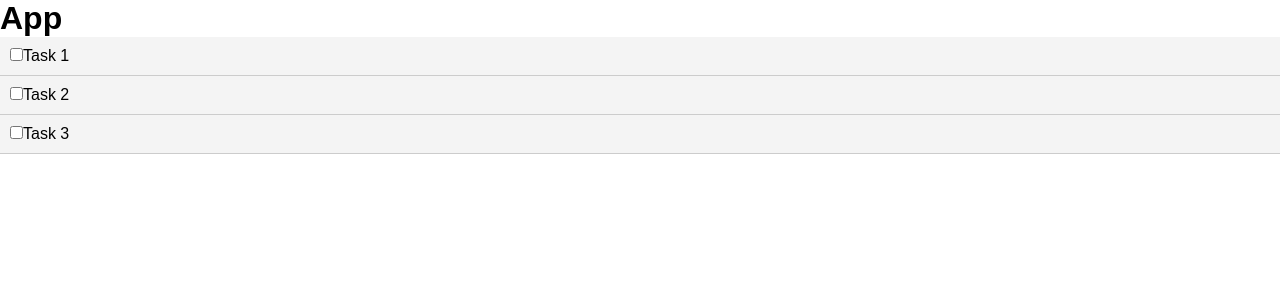
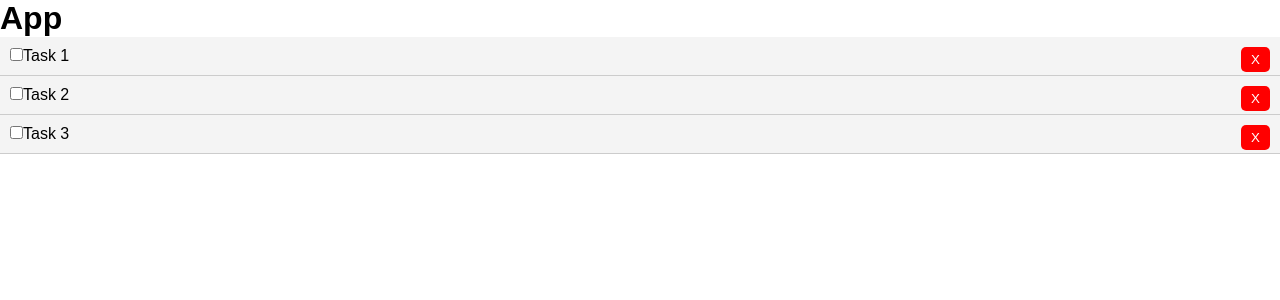
Before and after one commit to darshanxyz/react-todo-list, a React (Create React App) app: page / in a window 1280 px wide. Shown: the top 300 px of the page. Built offline with nearby package versions, Linux system fonts and the light colour scheme.

Commit message:
added the delete functionality on the front-end

```diff
--- a/src/App.js
+++ b/src/App.js
@@ -35,11 +35,17 @@ class App extends Component {
     });
   }
 
+  deleteItem = (id) => {
+    this.setState({
+      todos: [...this.state.todos.filter(todo => todo.id !== id)]
+    })
+  }
+
   render() {
     return (
       <div className="App">
         <h1>App</h1>
-        <Todo todos={this.state.todos} markComplete={this.markComplete} />
+        <Todo todos={this.state.todos} markComplete={this.markComplete} deleteItem={this.deleteItem} />
       </div>
     );
   }
--- a/src/components/TodoItem.js
+++ b/src/components/TodoItem.js
@@ -13,11 +13,21 @@ class TodoItem extends Component {
 
   render() {
     const { id, title } = this.props.todo;
+    const btnStyle = {
+      background: '#ff0000',
+      color: '#fff',
+      border: 'none',
+      padding: '5px 10px',
+      borderRadius: '5px',
+      cursor: 'pointer',
+      float: 'right'
+    }
     return (
       <div style={this.getStyle()}>
         <p>
           <input type="checkbox" onChange={this.props.markComplete.bind(this, id)}></input>
           {title}
+          <button onClick={this.props.deleteItem.bind(this, id)} style={btnStyle}>X</button>
         </p>
       </div>
     );
--- a/src/components/Todos.js
+++ b/src/components/Todos.js
@@ -4,7 +4,7 @@ import TodoItem from './TodoItem';
 class Todo extends Component {
     render() {
         return this.props.todos.map((todo) => (
-            <TodoItem key={todo.id} todo={todo} markComplete={this.props.markComplete} />
+            <TodoItem key={todo.id} todo={todo} markComplete={this.props.markComplete} deleteItem={this.props.deleteItem} />
         ));
     }
 }
```
